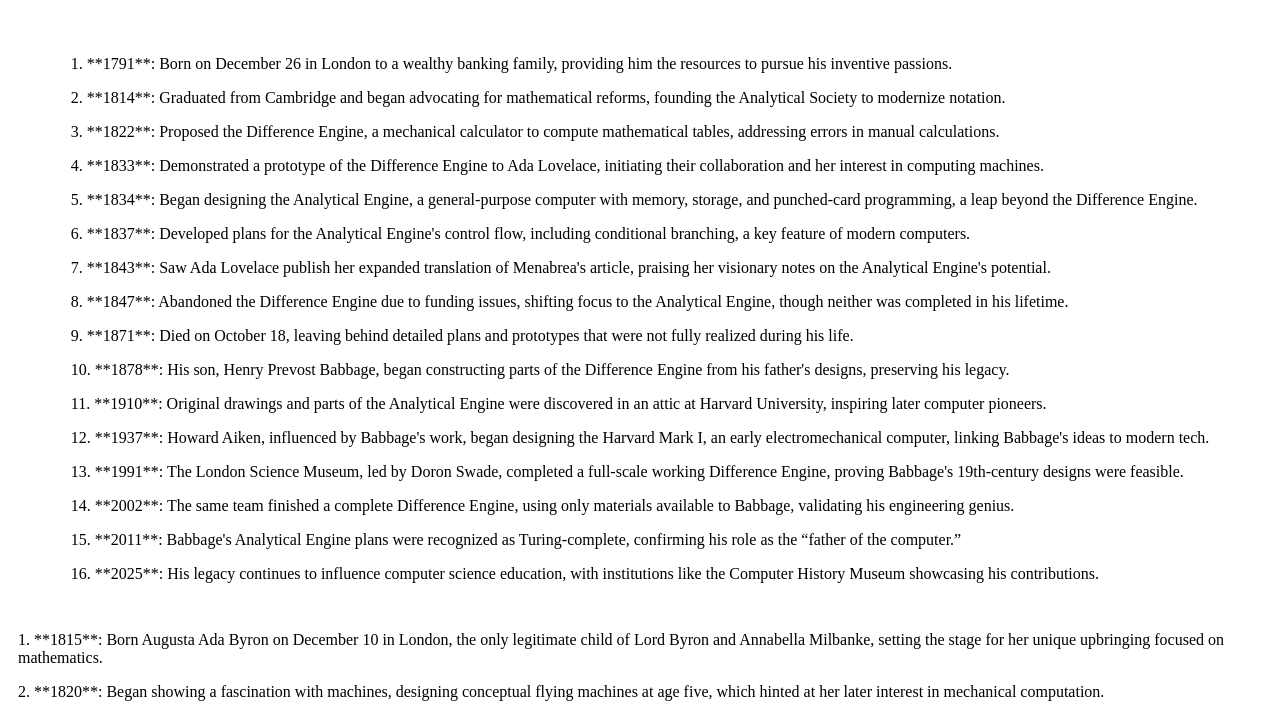
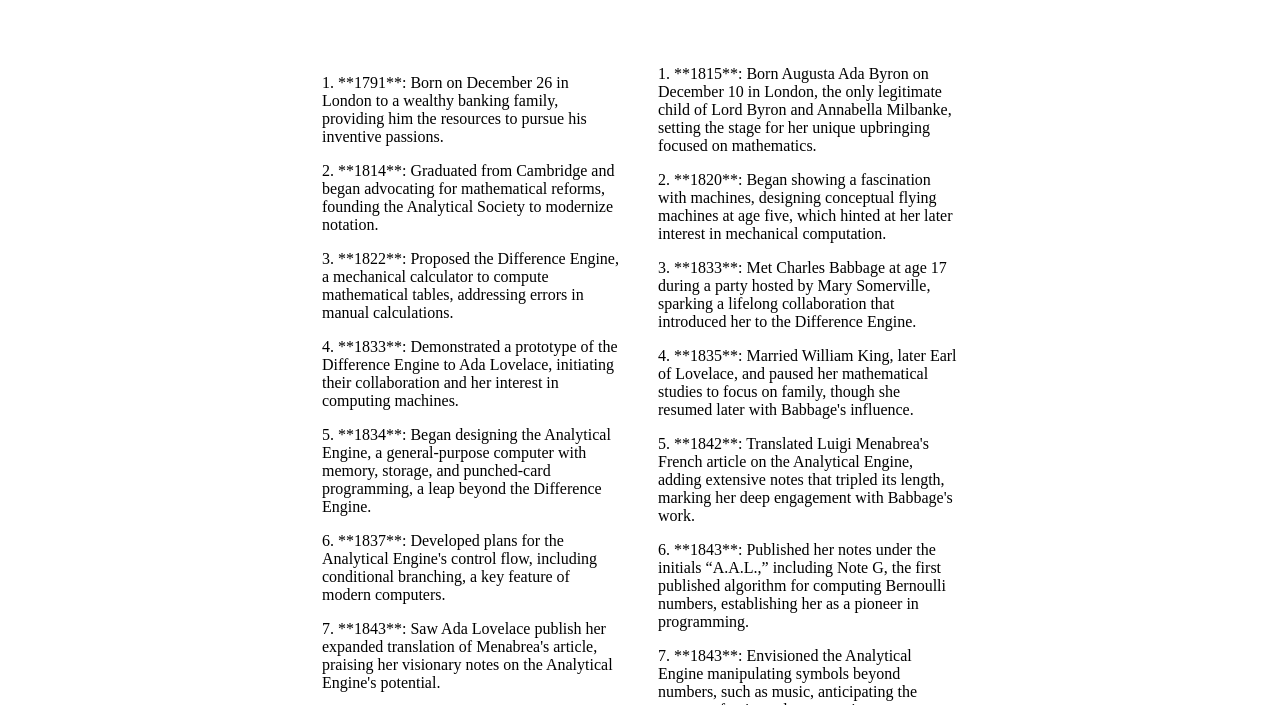
Before and after one commit to JosephKemper/TributePage, a plain HTML site: page index.html in a window 1280 px wide. Shown: the part 61-766 px from the top of the page. Drawn offline with Linux system fonts and the light colour scheme.

Commit message:
created column CSS class

```diff
--- a/index.html
+++ b/index.html
@@ -13,7 +13,7 @@
 
     <main>
         <section class="flex-test ">
-        <div>
+        <div class="column">
             <p>1. **1791**: Born on December 26 in London to a wealthy banking family, providing him the resources to pursue his inventive passions.</p>
             <p>2. **1814**: Graduated from Cambridge and began advocating for mathematical reforms, founding the Analytical Society to modernize notation.</p>
             <p>3. **1822**: Proposed the Difference Engine, a mechanical calculator to compute mathematical tables, addressing errors in manual calculations.</p>
@@ -32,7 +32,7 @@
             <p>16. **2025**: His legacy continues to influence computer science education, with institutions like the Computer History Museum showcasing his contributions.</p>
 
         </div>
-        <div>
+        <div class="column">
             <p>1. **1815**: Born Augusta Ada Byron on December 10 in London, the only legitimate child of Lord Byron and Annabella Milbanke, setting the stage for her unique upbringing focused on mathematics.</p>
             <p>2. **1820**: Began showing a fascination with machines, designing conceptual flying machines at age five, which hinted at her later interest in mechanical computation.</p>
             <p>3. **1833**: Met Charles Babbage at age 17 during a party hosted by Mary Somerville, sparking a lifelong collaboration that introduced her to the Difference Engine.</p>
--- a/styles.css
+++ b/styles.css
@@ -9,3 +9,9 @@
     margin: 0 auto;
     padding: 20px 10px;
 }
+
+.column {
+    max-width: 300px;
+    flex-wrap: wrap;
+    padding: 10px;
+}
```
